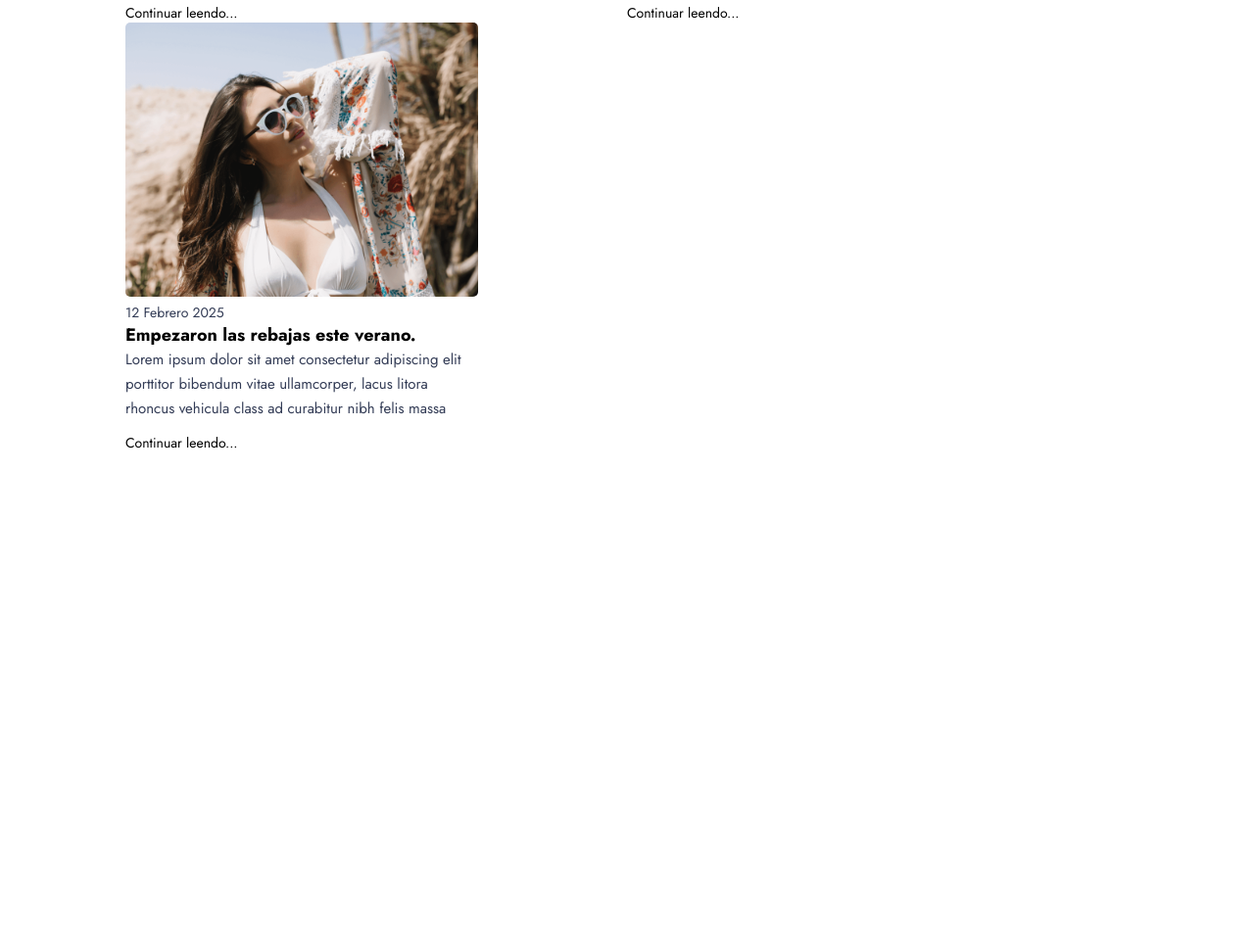
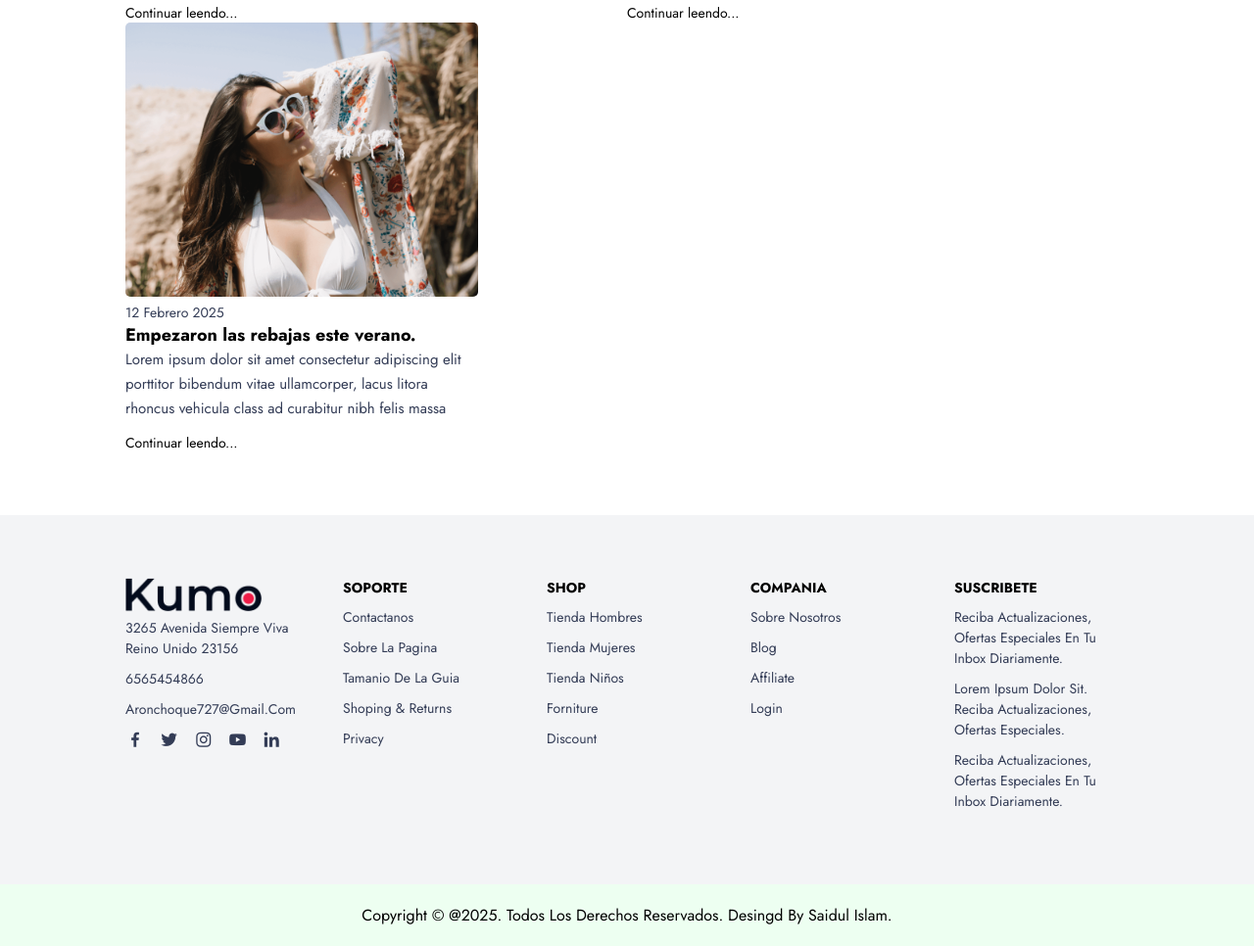
Before and after one commit to AronJustoC/Templates-HTML-CSS, a plain HTML site: page index.html in a window 1280 px wide. Shown: the part 3493-4459 px from the top of the page at 98% size. Before the commit the page ends 4019 px from the top, so only its background shows below. Drawn offline with nearby package versions, Linux system fonts and the light colour scheme.

Commit message:
feat: add 'about' and 'contact us' sections with HTML and CSS styles

```diff
--- a/index.html
+++ b/index.html
@@ -264,6 +264,62 @@
 
       </div>
     </section>
+    <!-- contact-section  -->
+    <section class="contact">
+      <div class="contact-info">
+        <div class="first-info">
+          <img src="./images/logo.png" alt="">
+          <p>3265 Avenida Siempre Viva <br> Reino Unido 23156</p>
+          <p>6565454866</p>
+          <p>aronchoque727@gmail.com</p>
+
+          <div class="social-icon">
+            <a href=""><i class="bx bxl-facebook"></i></a>
+            <a href=""><i class="bx bxl-twitter"></i></a>
+            <a href=""><i class="bx bxl-instagram"></i></a>
+            <a href=""><i class="bx bxl-youtube"></i></a>
+            <a href=""><i class="bx bxl-linkedin"></i></a>
+          </div>
+        </div>
+
+        <div class="second-info">
+          <h4>Soporte</h4>
+          <p>Contactanos</p>
+          <p>Sobre la pagina</p>
+          <p>Tamanio de la guia</p>
+          <p>Shoping & Returns</p>
+          <p>Privacy</p>
+        </div>
+
+        <div class="third-info">
+          <h4>Shop</h4>
+          <p>Tienda Hombres</p>
+          <p>Tienda Mujeres</p>
+          <p>Tienda Niños</p>
+          <p>Forniture</p>
+          <p>Discount</p>
+        </div>
+
+        <div class="fourth-info">
+          <h4>Compania</h4>
+          <p>Sobre Nosotros</p>
+          <p>Blog</p>
+          <p>Affiliate</p>
+          <p>Login</p>
+        </div>
+
+        <div class="five-info">
+          <h4>Suscribete</h4>
+          <p>Reciba actualizaciones, ofertas especiales en tu inbox diariamente.</p>
+          <p>Lorem Ipsum Dolor Sit. Reciba actualizaciones, ofertas especiales.</p>
+          <p>Reciba actualizaciones, ofertas especiales en tu inbox diariamente.</p>
+        </div>
+      </div>
+    </section>
+
+    <div class="end-text">
+      <p>Copyright © @2025. Todos los derechos reservados. Desingd By Saidul Islam.</p>
+    </div>
 
     <!-- enlace al archivo script.js -->
     <script src="./script.js"></script>
--- a/style.css
+++ b/style.css
@@ -2,6 +2,7 @@
   --primary-color: #2c2c2c;
   --secondary-color: #EE1C47;
   --alternative-color: #333c56;
+  --second-alternative: #F3F4F6;
   --text-color: #000;
 }
 
@@ -312,3 +313,64 @@ header.sticky {
   font-size: 14px;
   font-weight: 500;
 }
+
+/*contact-section*/
+.contact {
+  display: flexl;
+  background-color: var(--second-alternative);
+}
+
+.contact-info {
+  display: grid;
+  grid-template-columns:repeat(auto-fit, minmax(160px, auto));
+  gap: 3rem;
+}
+
+.first-info img {
+  width:140px;
+  height: auto;
+}
+
+.contact-info h4 {
+  color: var(--text-color);
+  font-size: 14px;
+  text-transform: uppercase !important;
+  margin-bottom: 10px;
+}
+
+.contact-info p {
+  color: var(--alternative-color);
+  font-size: 14px;
+  font-weight: 400;
+  text-transform: capitalize;
+  line-height: 1.5;
+  margin-bottom: 10px;
+  cursor: pointer;
+  transition: all .42s;
+}
+
+.contact-info p:hover {
+  color: var(--secondary-color);
+}
+
+.social-icon i{
+  color: var(--alternative-color);
+  margin-right: 10px;
+  font-size: 20px;
+  transition: all .42s;
+}
+
+.social-icon i:hover {
+  transform: scale(1.3);
+}
+
+.end-text {
+  background-color: #edfff1;
+  text-align: center;
+  padding: 20px;
+}
+
+.end-text p {
+  color: var(--text-color);
+  text-transform: capitalize;
+}
```
